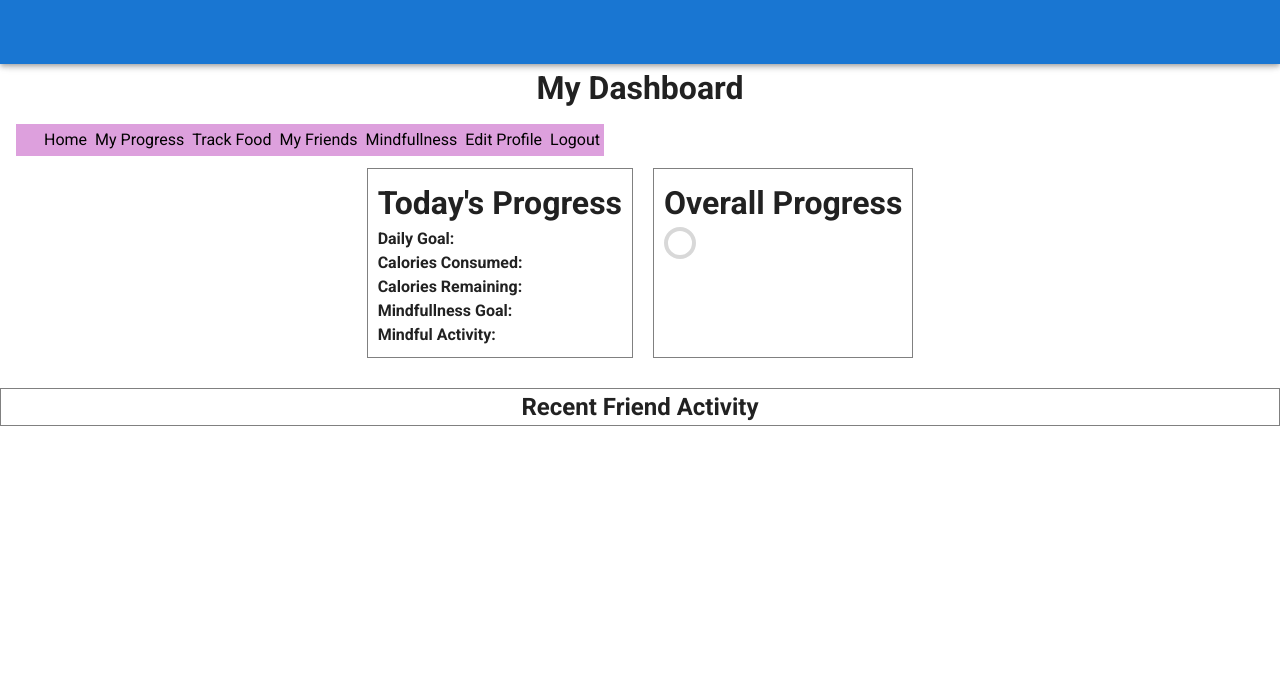
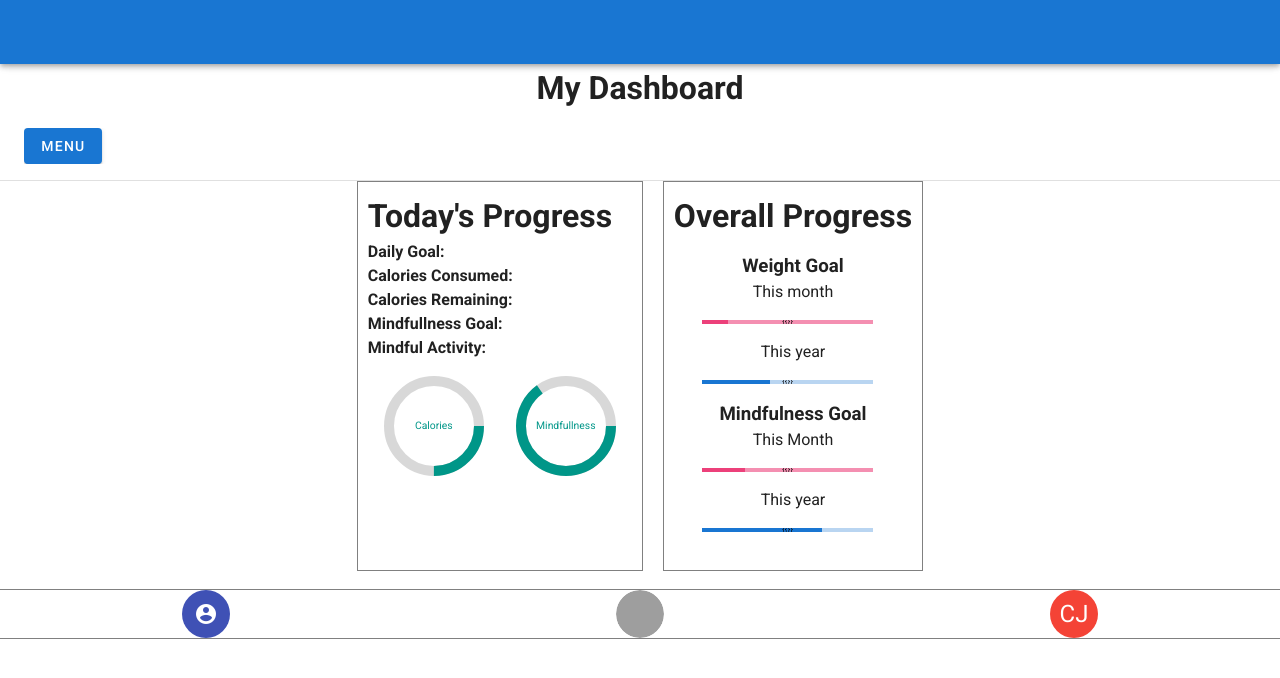
Before and after one commit to raulharo/Tech-Elevator-Final-Capstone, a Vue app in the folder final-capstone/capstone/vue/: page / in a window 1280 px wide. Shown: the top 678 px of the page. Built offline with nearby package versions, Linux system fonts and the light colour scheme; grey boxes are pictures that could not be loaded.

Commit message:
dashboard and nav changes

```diff
--- a/final-capstone/capstone/vue/src/components/FriendActivity.vue
+++ b/final-capstone/capstone/vue/src/components/FriendActivity.vue
@@ -1,7 +1,23 @@
 <template>
-  <div>
-      <h2>Recent Friend Activity</h2>
-  </div>
+
+       <v-row id="avatars" justify="space-around">
+    <v-avatar color="indigo">
+      <v-icon dark>
+        mdi-account-circle
+      </v-icon>
+    </v-avatar>
+
+    <v-avatar>
+      <img
+        src="https://cdn.vuetifyjs.com/images/john.jpg"
+        alt="John"
+      >
+    </v-avatar>
+
+    <v-avatar color="red">
+      <span class="white--text text-h5">CJ</span>
+    </v-avatar>
+  </v-row>
 </template>
 
 <script>
@@ -10,6 +26,11 @@ export default {
 }
 </script>
 
-<style>
+<style scoped>
+#avatars{
+  display: flex;
+  justify-content: space-around;
+
+}
 
 </style>
--- a/final-capstone/capstone/vue/src/components/Navigation.vue
+++ b/final-capstone/capstone/vue/src/components/Navigation.vue
@@ -1,31 +1,60 @@
-<template>
- <div>
-   <div class="collapsible-menu">
-     <input type="checkbox" id="menu-box">
-     <label for="menu-box">Menu</label>
-      <div class="menu-content">
-          <ul>
-            <li class="list-test" @click="$router.push('home')"><a href="#"></a>Home</li>
-              <li><a href="#"></a>My Progress</li>
-              <li><a href="#"></a>Track Food</li>
-              <li><a href="#"></a>My Friends</li>
-              <li><a href="#"></a>Mindfullness</li>
-              <li><a href="#"></a>Edit Profile</li>
-              <li @click="$router.push('logout')"><a href='#'></a>Logout</li>
-          </ul>
-        </div>
-    </div>
+
+     <template>
+<div>
+  <v-menu offset-y>
+      <template v-slot:activator="{ on, attrs }">
+        <v-btn
+          color="primary"
+          dark
+          v-bind="attrs"
+          v-on="on"
+        >
+          Menu
+        </v-btn>
+      </template>
+      <v-list>
+        <v-list-item @click="$router.push('home')">
+          <v-list-item-title>Home</v-list-item-title>
+        </v-list-item>
+        <v-list-item>
+          <v-list-item-title>Track Food</v-list-item-title>
+        </v-list-item>
+        <v-list-item>
+          <v-list-item-title>Track Mindfullness</v-list-item-title>
+        </v-list-item>
+        <v-list-item>
+          <v-list-item-title>Edit Profile</v-list-item-title>
+        </v-list-item>
+        <v-list-item @click="$router.push('logout')">
+          <v-list-item-title>Logout</v-list-item-title>
+        </v-list-item>
+      </v-list>
+    </v-menu>
+
   </div>
 </template>
 
 <script>
 export default {
-
+// data: () => ({
+//       items: [
+//         { title: 'Home' },
+//         { title: 'Track Food' },
+//         { title: 'My Friends' },
+//         { title: 'Track Mindfulness' },
+//         { title: 'Edit Profile'}
+//       ],
+//     }),
 }
 </script>
 
 <style scoped>
-ul{
+.container{
+  position: relative;
+}
+
+
+/* ul{
   background-color: plum;
 }
 li {
@@ -82,5 +111,5 @@ input:checked ~ .menu-content{
     flex-direction: row;
     justify-content: space-evenly;
   }
-}
+} */
 </style>
--- a/final-capstone/capstone/vue/src/components/ProgressComponent.vue
+++ b/final-capstone/capstone/vue/src/components/ProgressComponent.vue
@@ -7,18 +7,20 @@
       <h2>Calories Remaining: </h2>
       <h2>Mindfullness Goal: </h2>
       <h2>Mindful Activity: </h2>
+      <progress-ring />
       </div>
       <div class="overall">
         <h1>Overall Progress</h1>
-        <progress-ring />
+        <progress-bar />
       </div>
   </div>
 </template>
 
 <script>
+import ProgressBar from './progressBar.vue'
 import ProgressRing from './ProgressRing.vue'
 export default {
-  components: { ProgressRing },
+  components: { ProgressRing, ProgressBar },
   name: 'progress',
 
 }
--- a/final-capstone/capstone/vue/src/components/ProgressRing.vue
+++ b/final-capstone/capstone/vue/src/components/ProgressRing.vue
@@ -1,15 +1,36 @@
 <template>
   <div>
-      <v-progress-circular/>
+      <v-progress-circular :rotate= "360" :size="100" :width="10" :value="25" color="teal">Calories</v-progress-circular>
+       <v-progress-circular :rotate= "360" :size="100" :width="10" :value="65" color="teal">Mindfullness</v-progress-circular>
   </div>
 </template>
 
 <script>
 export default {
+  data () {
+      return {
+        interval: {},
+        value: 0,
+      }
+    },
+    beforeDestroy () {
+      clearInterval(this.interval)
+    },
+    mounted () {
+      this.interval = setInterval(() => {
+        if (this.value === 100) {
+          return (this.value = 0)
+        }
+        this.value += 10
+      }, 1000)
+    },
 
 }
 </script>
 
-<style>
-
+<style scoped>
+.v-progress-circular {
+  margin: 1rem;
+  font-size: 65%;
+}
 </style>
--- /dev/null
+++ b/final-capstone/capstone/vue/src/components/progressBar.vue
@@ -0,0 +1,34 @@
+<template>
+  <div class="container">
+      <h3>Weight Goal</h3>
+      <p>This month</p>
+      <v-progress-linear color="pink lighten-1" background-color="pink lighten-3" value="15">{{}}</v-progress-linear>
+       <p>This year</p>
+       <v-progress-linear value="40">{{}}</v-progress-linear>
+       <h3>Mindfulness Goal</h3>
+       <p>This Month</p>
+        <v-progress-linear color="pink lighten-1" background-color="pink lighten-3" value="25">{{}}</v-progress-linear>
+         <p>This year</p>
+         <v-progress-linear value="70">{{}}</v-progress-linear>
+  </div>
+</template>
+
+<script>
+export default {
+
+}
+</script>
+
+<style scoped>
+.container{
+    text-align: center;
+}
+h3{
+
+}
+    .v-progress-linear{
+        margin: 1rem;
+        font-size: 50%;
+        width: 80%;
+    }
+</style>
--- a/final-capstone/capstone/vue/src/views/Home.vue
+++ b/final-capstone/capstone/vue/src/views/Home.vue
@@ -2,7 +2,7 @@
   <div class="home">
     <div id="header">
       <h1>My Dashboard</h1>
-      <navigation id="navigation"/>
+     <v-banner :color="pink"> <navigation id="navigation"/></v-banner>
     </div>
 
     <div id="content">
```
